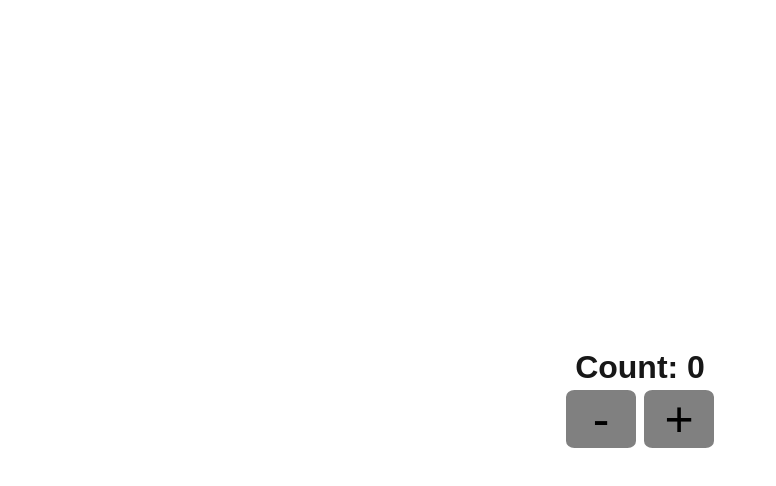
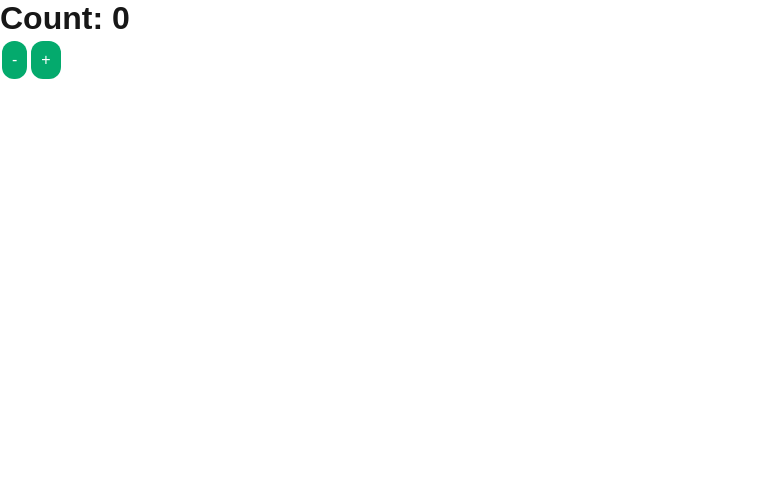
Before and after one commit to douglimaonline/JavaScript, a Next.js app in the folder Curso-nextjs/exercises/: page /basics/exercise/counter in a window 1280 px wide. Shown: the top 486 px of the page, without its empty margins (0-776 px from the left). Built offline with nearby package versions, Linux system fonts and the light colour scheme.

Commit message:
Megasena Exercise

```diff
--- a/Curso-nextjs/exercises/pages/basics/exercise/exercises.module.css
+++ b/Curso-nextjs/exercises/pages/basics/exercise/exercises.module.css
@@ -1,19 +1,32 @@
-.mouse {
+.exercise {
   display: flex;
+  flex-basis: 55px;
   flex-direction: column;
   align-items: center;
   justify-content: center;
   height: 100vh;
 }
 
+.number {
+  background-color: white;
+  color: black;
+  padding: 7px;
+  margin: 2px;
+  border-radius: 50%;
+  width: 50px;
+  height: 50px;
+}
+
 .button {
-  background-color: gray;
-  width: 70px;
+  background-color: #04aa6d; /* Green */
   border: none;
-  padding: 0px 20px;
+  color: white;
+  padding: 10px;
   text-align: center;
-  font-size: 50px;
-  margin: 4px;
+  text-decoration: none;
+  display: inline-block;
+  font-size: 16px;
+  margin: 4px 2px;
   cursor: pointer;
-  border-radius: 12%;
+  border-radius: 12px;
 }
```
Also changed, not shown: Curso-nextjs/exercises/pages/basics/exercise/megasena.jsx (added, +43 -0 lines).
